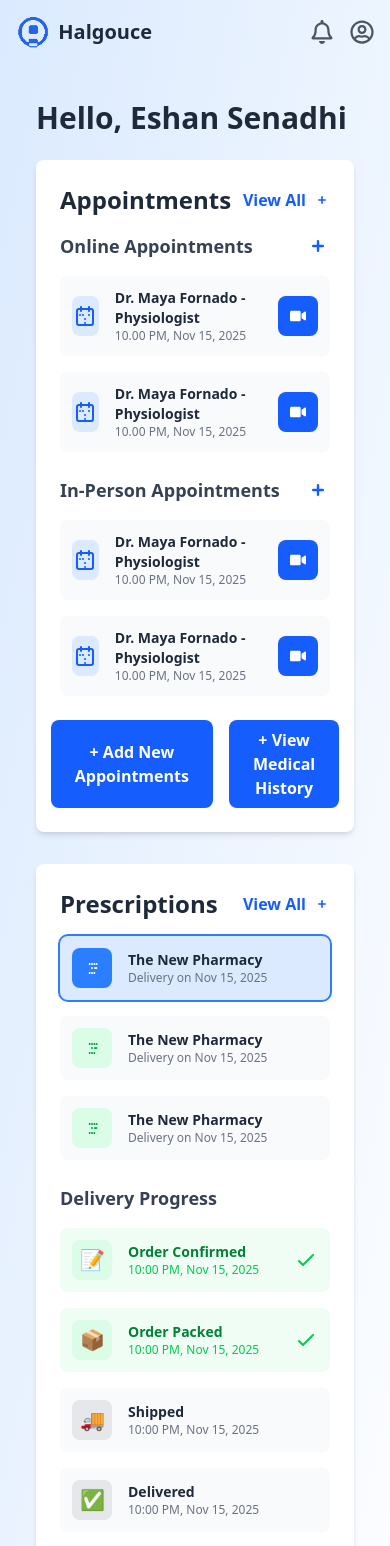
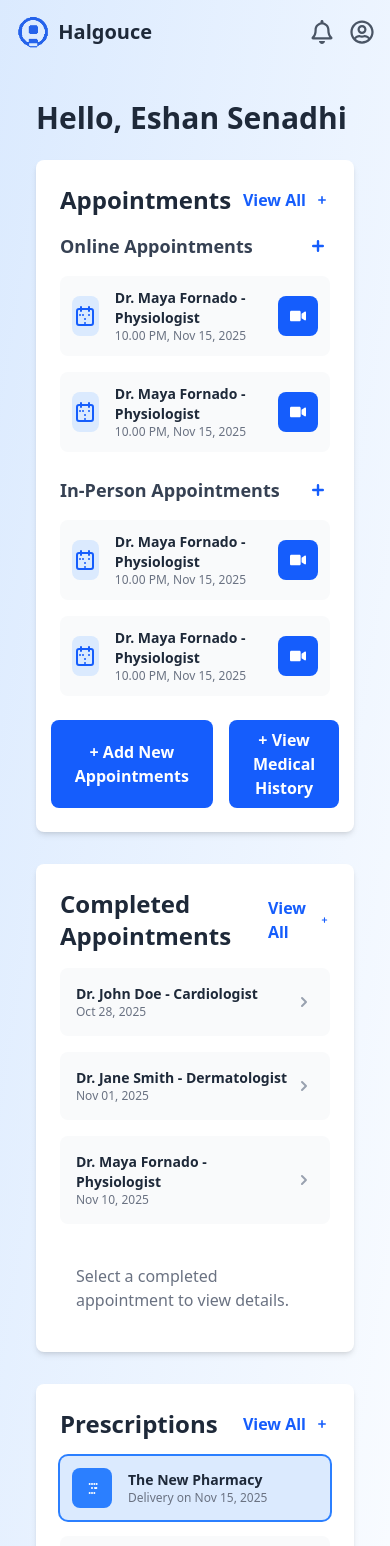
Before and after one commit to Code-Crusader-Brillerina/Ballerina-Front-End, a React (Vite) app in the folder Hospital/: page /dashboard in a window 390 px wide. Shown: the top 1546 px of the page. Built offline with nearby package versions, Linux system fonts and the light colour scheme.

Commit message:
CompletedAppointmentsSection for dashbord

```diff
--- /dev/null
+++ b/Hospital/src/components/Patient/dashboardPage/CompletedAppointmentsSection.jsx
@@ -0,0 +1,103 @@
+// CompletedAppointmentsSection.jsx
+
+import React, { useState } from 'react';
+
+// Placeholder data for completed appointments
+const completedAppointments = [
+  {
+    id: 1,
+    doctor: 'Dr. John Doe - Cardiologist',
+    date: 'Oct 28, 2025',
+    prescription: 'Take two pills of Atorvastatin daily. Schedule a follow-up in 3 months.',
+    adviser: 'Maintain a low-sodium diet and exercise for 30 minutes, 5 times a week.',
+  },
+  {
+    id: 2,
+    doctor: 'Dr. Jane Smith - Dermatologist',
+    date: 'Nov 01, 2025',
+    prescription: 'Apply Hydrocortisone cream twice daily to the affected area. Avoid direct sun exposure.',
+    adviser: 'Keep the skin moisturized and use a gentle, fragrance-free soap.',
+  },
+  {
+    id: 3,
+    doctor: 'Dr. Maya Fornado - Physiologist',
+    date: 'Nov 10, 2025',
+    prescription: 'Start physical therapy exercises. Use a cold pack for 15 minutes after each session.',
+    adviser: 'Avoid heavy lifting and report any new pain to the therapist.',
+  },
+];
+
+const CompletedAppointmentCard = ({ appointment, onClick, isActive }) => (
+  <div
+    onClick={onClick}
+    className={`flex justify-between items-center bg-gray-50 rounded-lg p-4 cursor-pointer transition-all duration-200
+                ${isActive ? 'bg-blue-100 ring-2 ring-blue-500' : 'hover:bg-gray-100'}`}
+  >
+    <div>
+      <p className="text-sm font-semibold text-gray-800">{appointment.doctor}</p>
+      <p className="text-xs text-gray-500">{appointment.date}</p>
+    </div>
+    <svg xmlns="http://www.w3.org/2000/svg" className={`h-5 w-5 ${isActive ? 'text-blue-600' : 'text-gray-400'}`} viewBox="0 0 20 20" fill="currentColor">
+      <path fillRule="evenodd" d="M7.293 14.707a1 1 0 010-1.414L10.586 10 7.293 6.707a1 1 0 011.414-1.414l4 4a1 1 0 010 1.414l-4 4a1 1 0 01-1.414 0z" clipRule="evenodd" />
+    </svg>
+  </div>
+);
+
+const CompletedAppointmentsSection = () => {
+  const [selectedAppointment, setSelectedAppointment] = useState(null);
+
+  return (
+    <section className="bg-white rounded-lg shadow-md p-6 mb-8">
+      <div className="flex justify-between items-center mb-4">
+        <h2 className="text-2xl font-bold text-gray-800">Completed Appointments</h2>
+        <div className="flex items-center space-x-2 text-blue-600 cursor-pointer">
+          <span className="font-semibold">View All</span>
+          <svg xmlns="http://www.w3.org/2000/svg" className="h-4 w-4" viewBox="0 0 20 20" fill="currentColor">
+            <path fillRule="evenodd" d="M10 5a1 1 0 011 1v3h3a1 1 0 110 2h-3v3a1 1 0 11-2 0v-3H6a1 1 0 110-2h3V6a1 1 0 011-1z" clipRule="evenodd" />
+          </svg>
+        </div>
+      </div>
+
+      <div className="grid grid-cols-1 md:grid-cols-2 gap-6">
+        {/* List of completed appointments */}
+        <div className="space-y-4">
+          {completedAppointments.map(appt => (
+            <CompletedAppointmentCard
+              key={appt.id}
+              appointment={appt}
+              onClick={() => setSelectedAppointment(appt)}
+              isActive={selectedAppointment?.id === appt.id}
+            />
+          ))}
+        </div>
+
+        {/* Prescription and Advice Section */}
+        <div className="bg-white rounded-lg p-4">
+          {selectedAppointment ? (
+            <div className="space-y-4">
+              <h3 className="text-lg font-bold text-gray-800">
+                Summary for Dr. {selectedAppointment.doctor.split(' - ')[0].replace('Dr. ', '')}
+              </h3>
+
+              <div>
+                <h4 className="font-semibold text-gray-700">Prescriptions</h4>
+                <p className="text-sm text-gray-600">{selectedAppointment.prescription}</p>
+              </div>
+
+              <div>
+                <h4 className="font-semibold text-gray-700">Doctor's Advice</h4>
+                <p className="text-sm text-gray-600">{selectedAppointment.adviser}</p>
+              </div>
+            </div>
+          ) : (
+            <div className="h-full flex items-center justify-center text-gray-500">
+              Select a completed appointment to view details.
+            </div>
+          )}
+        </div>
+      </div>
+    </section>
+  );
+};
+
+export default CompletedAppointmentsSection;
--- a/Hospital/src/pages/Patient/Dashboard.jsx
+++ b/Hospital/src/pages/Patient/Dashboard.jsx
@@ -1,8 +1,9 @@
+// Dashboard.jsx
+
 import React from 'react';
 import AppointmentsSection from '../../components/Patient/dashboardPage/AppointmentsSection';
 import PrescriptionsSection from '../../components/Patient/dashboardPage/PrescriptionsSection';
-
-
+import CompletedAppointmentsSection from '../../components/Patient/dashboardPage/CompletedAppointmentsSection'; // Import the new component
 
 const Dashboard = () => {
   return (
@@ -11,7 +12,11 @@ const Dashboard = () => {
 
       <AppointmentsSection />
 
+      <CompletedAppointmentsSection />
+
       <PrescriptionsSection />
+
+
     </div>
   );
 };
```
